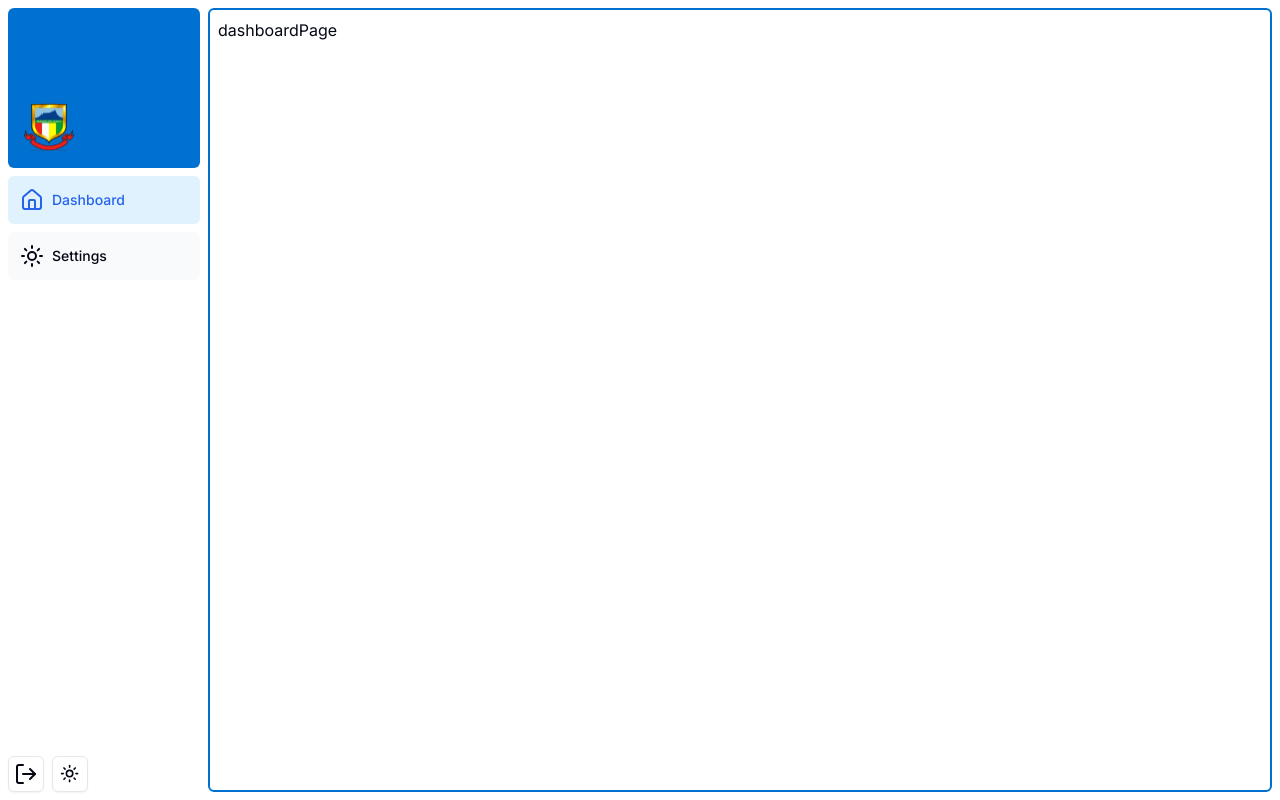
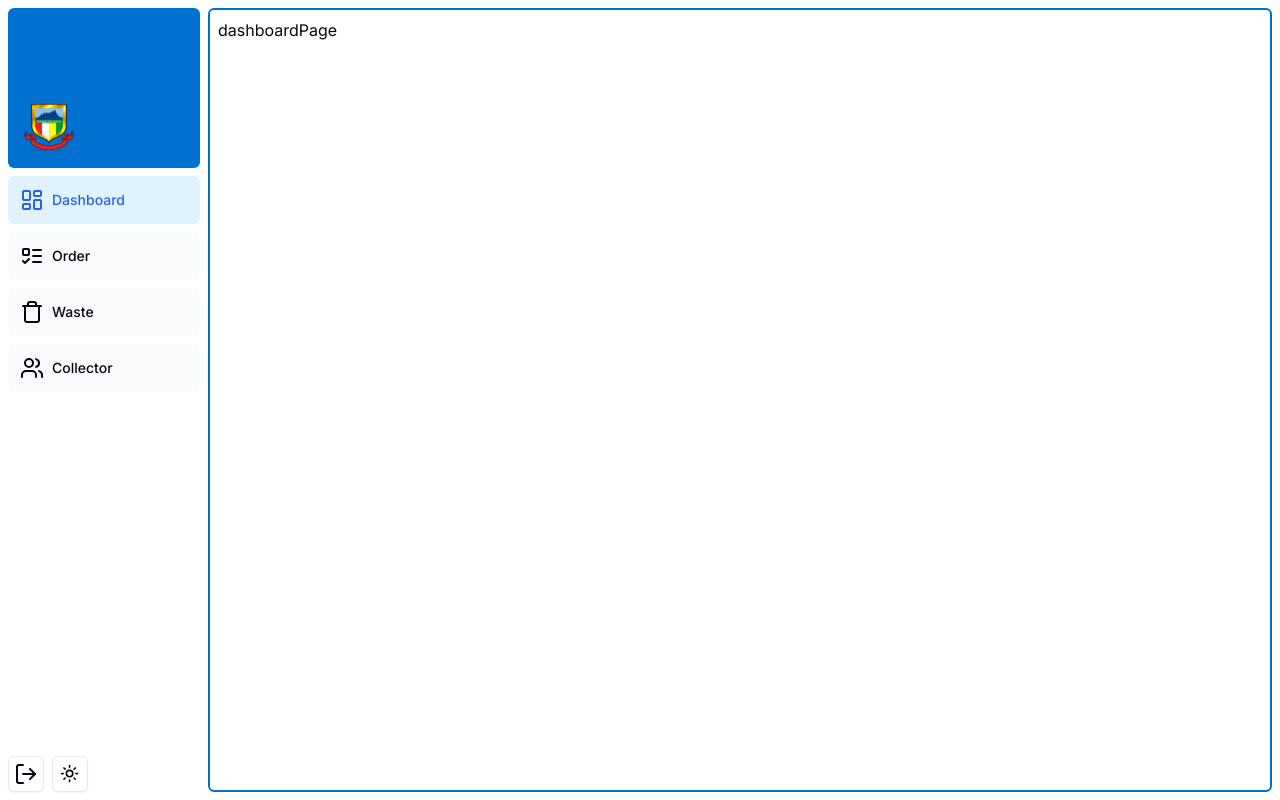
Before and after one commit to Sreta29/solid-waste-web-system, a Next.js app: page /dashboard in a window 1280 px wide. Built offline with nearby package versions, Linux system fonts and the light colour scheme.

Commit message:
update links

```diff
--- a/src/components/layout/navbar/sidebar/nav-links.tsx
+++ b/src/components/layout/navbar/sidebar/nav-links.tsx
@@ -2,13 +2,15 @@
 import Link from "next/link";
 import { usePathname } from "next/navigation";
 import clsx from "clsx";
-import { HomeIcon, Moon, Sun } from "lucide-react";
+import { LayoutDashboard, ListTodo, Trash, Users } from "lucide-react";
 // Map of links to display in the side navigation.
 // Depending on the size of the application, this would be stored in a database.
 
 const links = [
-  { name: "Dashboard", href: "/dashboard", icon: HomeIcon },
-  { name: "Settings", href: "/settings", icon: Sun },
+  { name: "Dashboard", href: "/dashboard", icon: LayoutDashboard },
+  { name: "Order", href: "/order", icon: ListTodo },
+  { name: "Waste", href: "/waste", icon: Trash },
+  { name: "Collector", href: "/collector", icon: Users },
 ];
 
 export default function NavLinks() {
```
